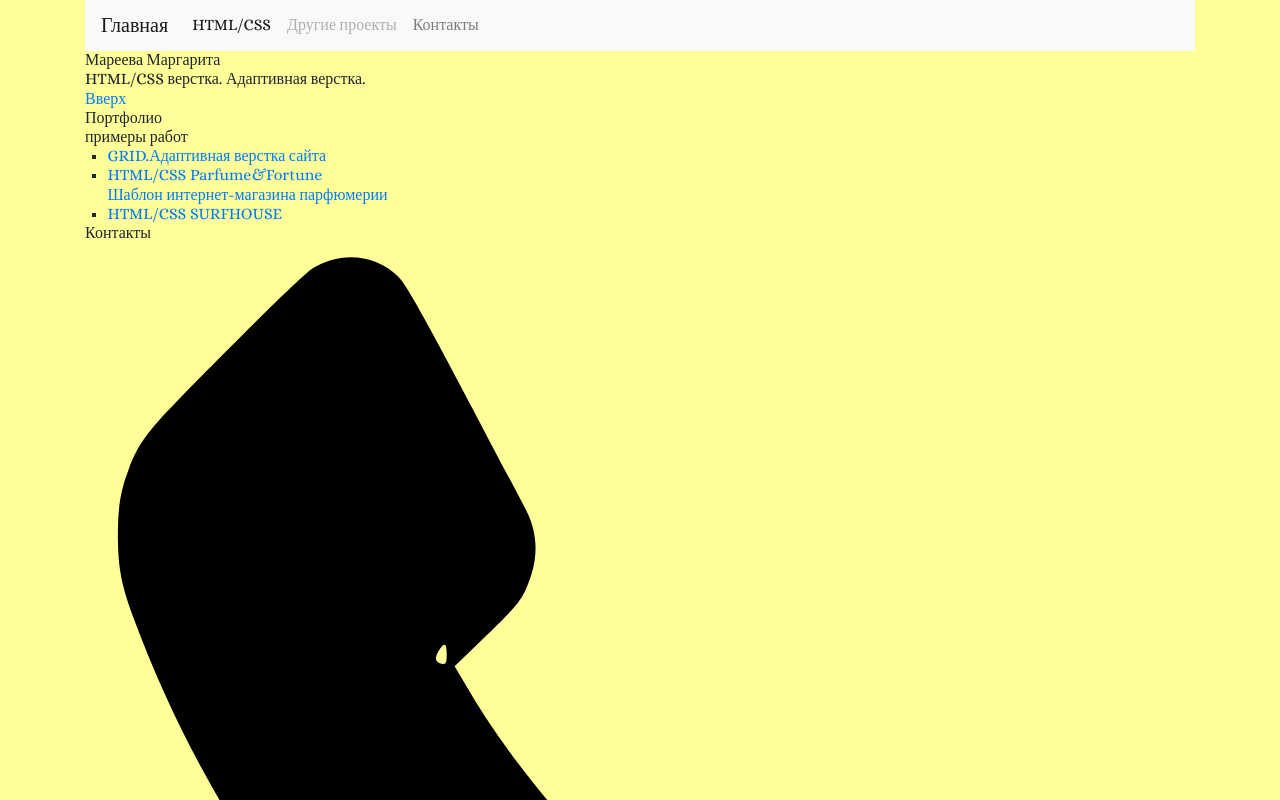
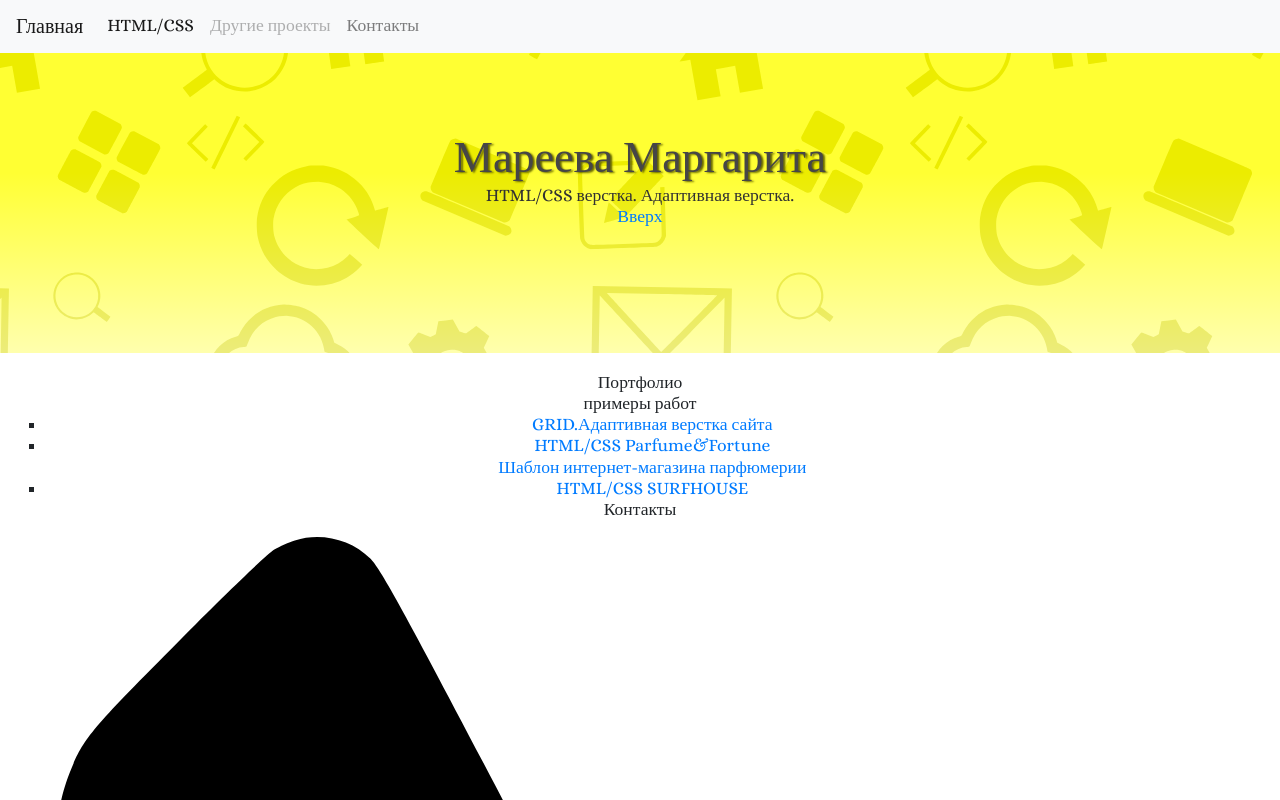
Before and after one commit to Befinda/grid, a plain HTML site: page index.html in a window 1280 px wide. Shown: the top 800 px of the page. Drawn offline with nearby package versions, Linux system fonts and the light colour scheme; files whose address does not match are found by name.

Commit message:
transfer styles for body, container and header

```diff
--- a/style/helpers/_mixins.scss
+++ b/style/helpers/_mixins.scss
@@ -0,0 +1,7 @@
+@mixin flexbox {
+	display: -webkit-box;
+	display: -webkit-flex;
+	display: -moz-flex;
+	display: -ms-flexbox;
+	display: flex;
+}
--- a/style/helpers/_variables.scss
+++ b/style/helpers/_variables.scss
@@ -3,3 +3,5 @@ $second-darkcolor: rgba(153, 153,  51, 1);
 $primary-darkcolor: rgba(102, 102,   0, 1);
 $second-lightcolor: rgba(255, 255, 153, 1);
 $primary-lightcolor: rgba(255, 255, 255, 1);
+$color-text:rgb(50, 50, 50);
+$color-logo: rgb(70, 70, 70);
--- a/style/prstyle.scss
+++ b/style/prstyle.scss
@@ -3,7 +3,40 @@
 @import 'base/reset';
 @import 'base/typografics';
 body{
+    height: 100%;
+    width: 100%;
     font-family: Alica, 'Times New Roman', Times, serif;
+    font-size: 1.1em;
     background-color: $second-lightcolor;
+    .container{
+        min-width: 100%;
+        padding: 0;
+        @include flexbox;
+        flex-flow: column nowrap;
+       // min-height: 100%;
+        background-color: $primary-lightcolor;
+
+        .header{
+            flex: 0 0 auto;
+            min-height: 200px;
+            height: 300px;
+            background-color: $primary-color;
+            background:  linear-gradient(to bottom, rgba(255, 255,   0, .8), rgba(255, 255,   0, .8) 40%, rgba(255, 255, 153, .8)), url(../image/background/pattern.png) repeat left top;
+            text-align: center;
+            color: $color-text;
+            h1{
+                margin-top: 80px;
+                text-shadow: 2px 1px 2px $primary-darkcolor;
+                color: $color-logo;
+                font-size: 2.5em;
+            }
+        }
+        .content{
+            flex: 1 0 auto;
+            padding: 20px;
+            text-align: center;
+        }
+
+    }
 
 }
```
Also changed, not shown: style/prstyle.css, 1 other file.
